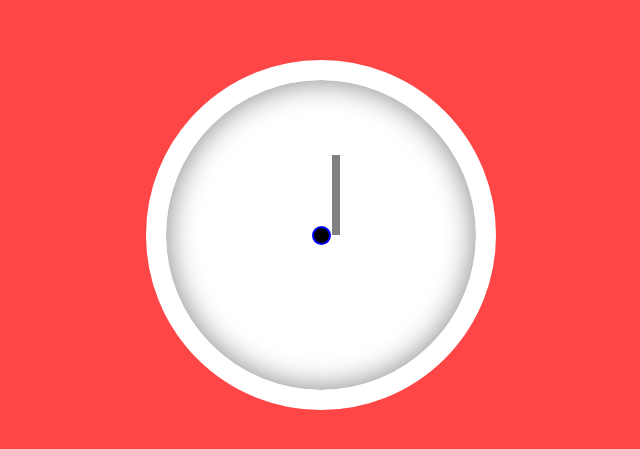
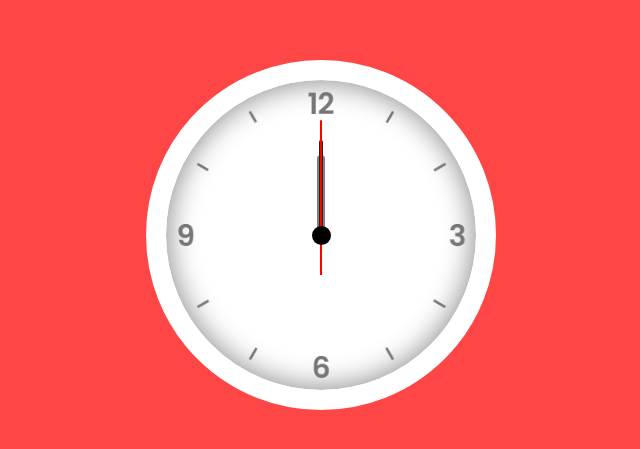
Before and after one commit to antonohman/analogue-clock, a website: page index.html in a window 1280 px wide. Shown: the part 165-614 px from the top of the page, without its empty margins (319-959 px from the left). Drawn offline with Linux system fonts and the light colour scheme.

Commit message:
Added the clock with non-working pointer

```diff
--- a/index.html
+++ b/index.html
@@ -22,6 +22,7 @@
         <div class="sec">
             <div class="sc" id="sc"></div>
         </div>
+        <img src="./img/clock.png" alt="Clock" srcset="">
     </div>
 
 </body>
--- a/style/style.css
+++ b/style/style.css
@@ -13,8 +13,8 @@ body {
 }
 
 .clock {
-    width: 350px;
-    height: 350px;
+    width: 21.875rem;
+    height: 21.875rem;
     display: flex;
     justify-content: center;
     align-items: center;
@@ -24,14 +24,19 @@ body {
     box-shadow: inset 0 0 30px grey;
 }
 
-.clock:before {
+.clock img {
+    height: auto;
+    width: 21rem;
+}
+
+.clock::before {
     content: '';
     position: absolute;
     width: 15px;
     height: 15px;
     background: black;
-    border: 2px solid blue;
-    z-index: 10;
+    border: 2px solid rgb(0, 0, 0);
+    z-index: 10000;
     border-radius: 50%;
 }
 
@@ -44,7 +49,7 @@ body {
     height: 160px;
 }
 
-.min, .hr {
+.min, .mn {
     width: 190px;
     height: 190px;
 }
@@ -67,5 +72,26 @@ body {
     width: 8px;
     height: 80px;
     background: grey;
-    z-index: 9;
+    z-index: 10;
+    border-radius: 6px 6px 0 0;
 }
+
+.mn::before {
+    content: '';
+    position: absolute;
+    width: 4px;
+    height: 90px;
+    background: rgb(36, 36, 36);
+    z-index: 11;
+    border-radius: 6px 6px 0 0;
+}
+
+.sc::before {
+    content: '';
+    position: absolute;
+    width: 2px;
+    height: 155px;
+    background: rgb(255, 0, 0);
+    z-index: 12;
+    border-radius: 6px 6px 0 0;
+}
--- a/typescript/main.ts
+++ b/typescript/main.ts
@@ -1 +1,16 @@
+const deg:any = 6;
+const hr:any = document.querySelector("#hr");
+const mn:any = document.querySelector("#mn");
+const sc:any = document.querySelector("#sc");
+
+setInterval(() => {
+    let day:any = new Date();
+    let hh:any = day.getHours() * 30;
+    let mn:any = day.getMinutes() * deg;
+    let ss:any = day.getSeconds() * deg;
+    hr.style.transform = `rotateZ(${hh+(mm/12)}deg)`;
+    mn.style.transform = `rotateZ(${mm}deg)`;
+    sc.style.transform = `rotateZ(${ss}deg)`;
+})
+
 console.log("test")
```
Also changed, not shown: build/main.js, img/clock.png (added), 1 other file.
